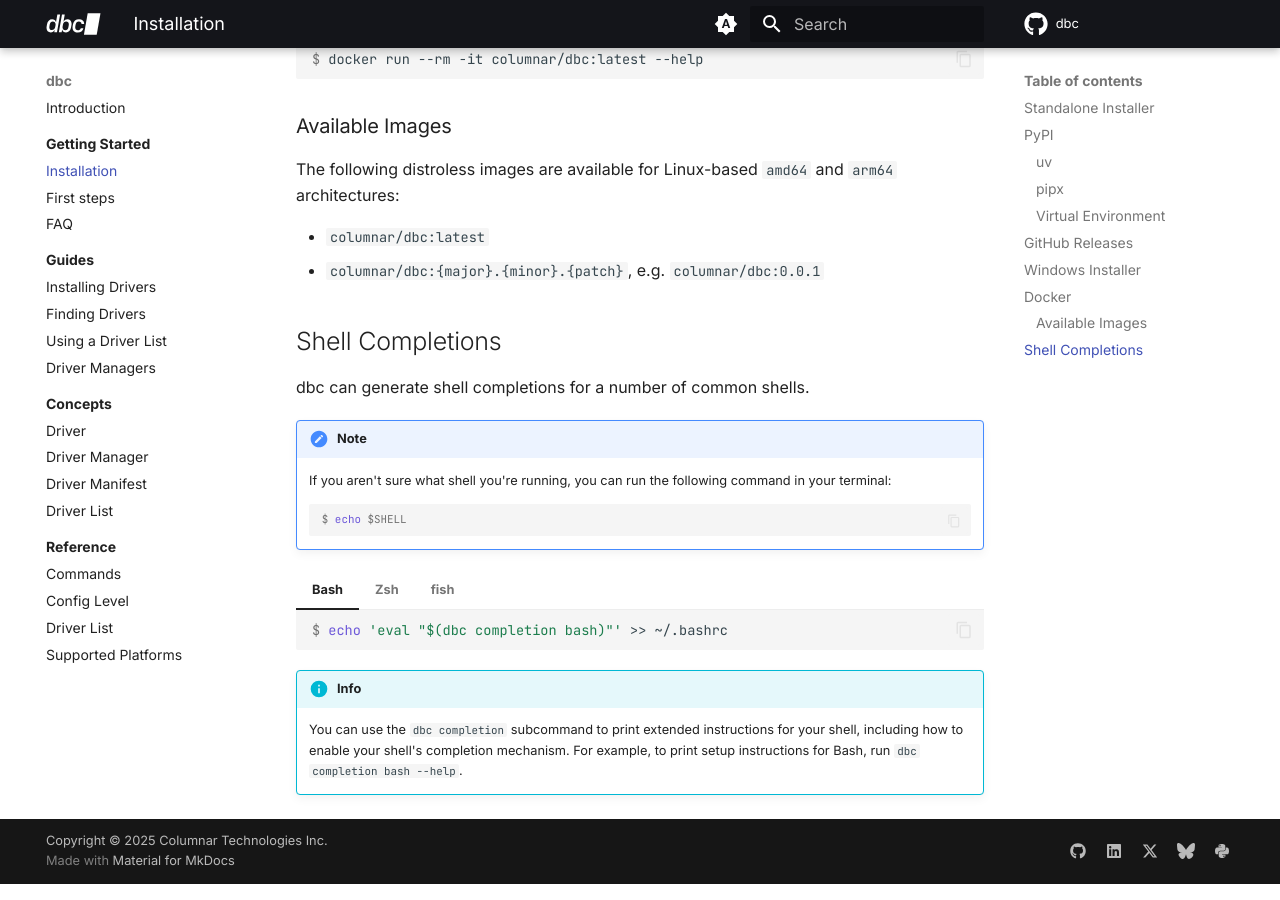
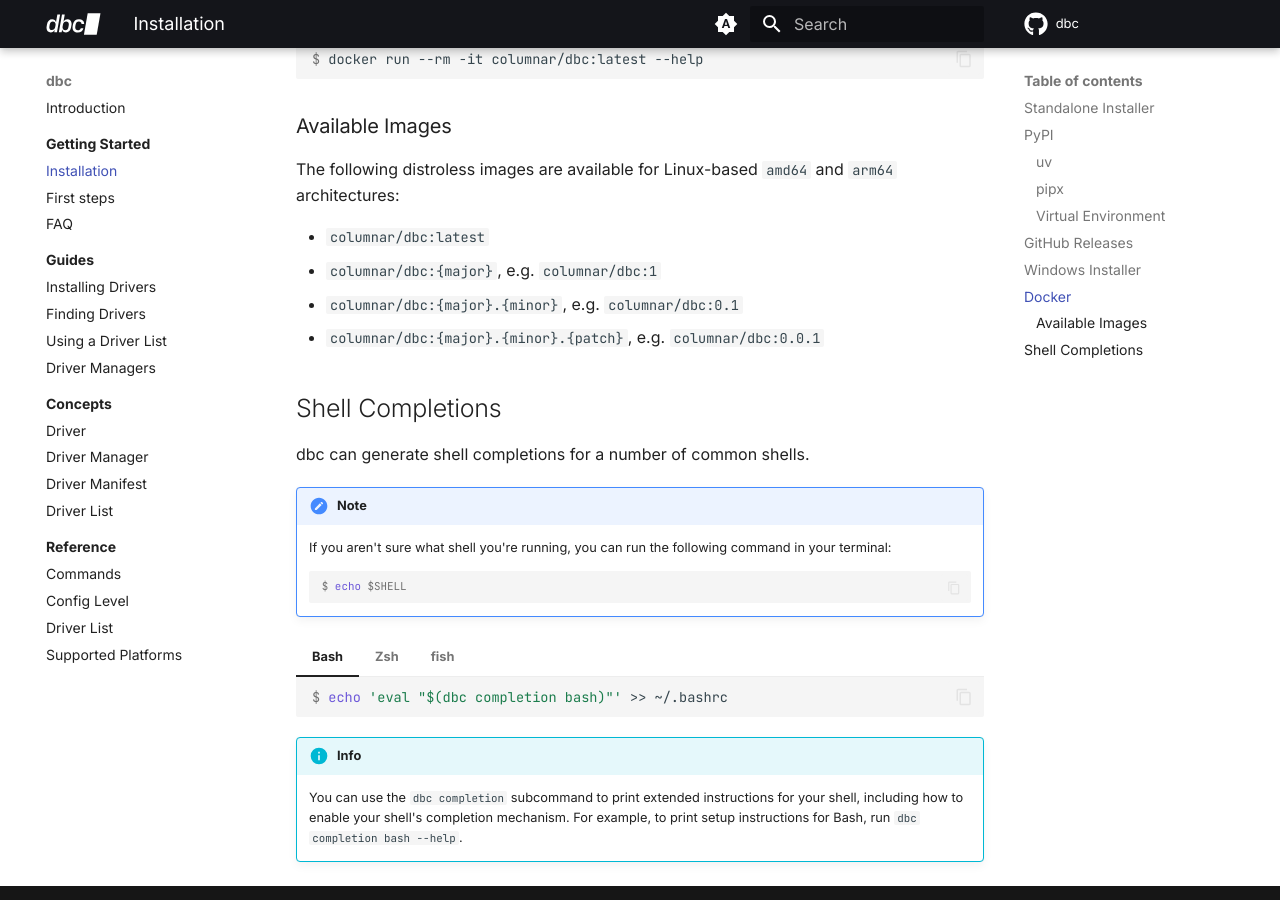
Before and after one commit to columnar-tech/dbc, an MkDocs documentation site: the page built from docs/getting_started/installation.md, in a window 1280 px wide and 900 px high, scrolled down 2368 px. Built offline with MkDocs 1.6.1 and Material for MkDocs 9.7.7, drawn with Linux system fonts in a browser that asks for light colours; plug-ins that fetch from the network failed and are left out; comment, search, counter and statistics services are not loaded.

```diff
--- a/docs/getting_started/installation.md
+++ b/docs/getting_started/installation.md
@@ -137,6 +137,8 @@ $ docker run --rm -it columnar/dbc:latest --help
 The following distroless images are available for Linux-based `amd64` and `arm64` architectures:
 
 - `columnar/dbc:latest`
+- `columnar/dbc:{major}`, e.g. `columnar/dbc:1`
+- `columnar/dbc:{major}.{minor}`, e.g. `columnar/dbc:0.1`
 - `columnar/dbc:{major}.{minor}.{patch}`, e.g. `columnar/dbc:0.0.1`
 
 ## Shell Completions
```
Also changed, not shown: resources/README.dockerhub.md (+2 -0 lines).
